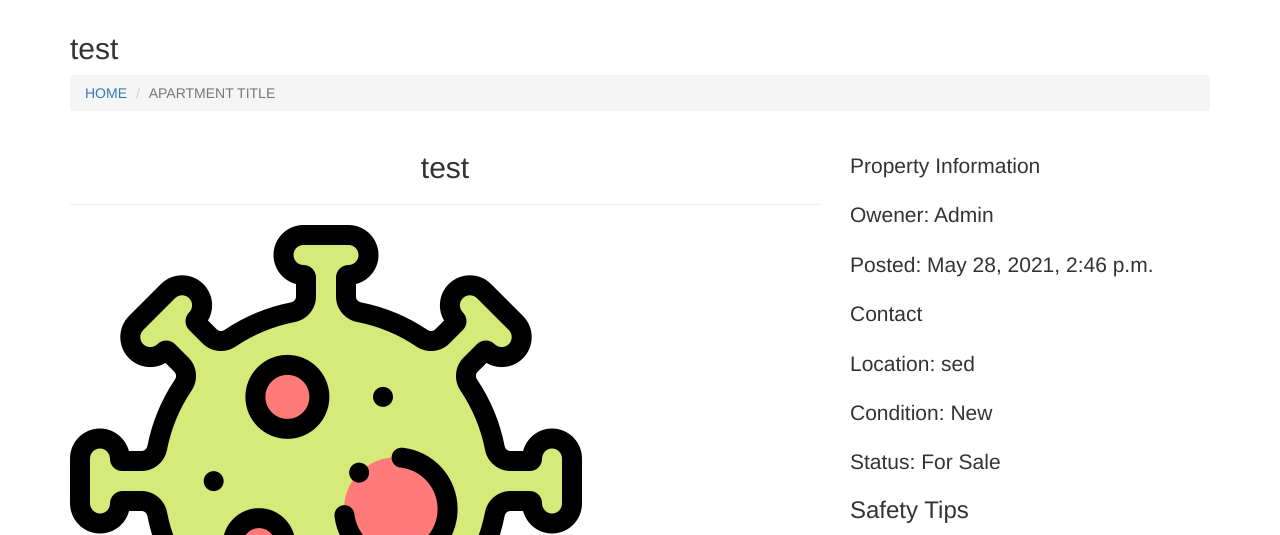
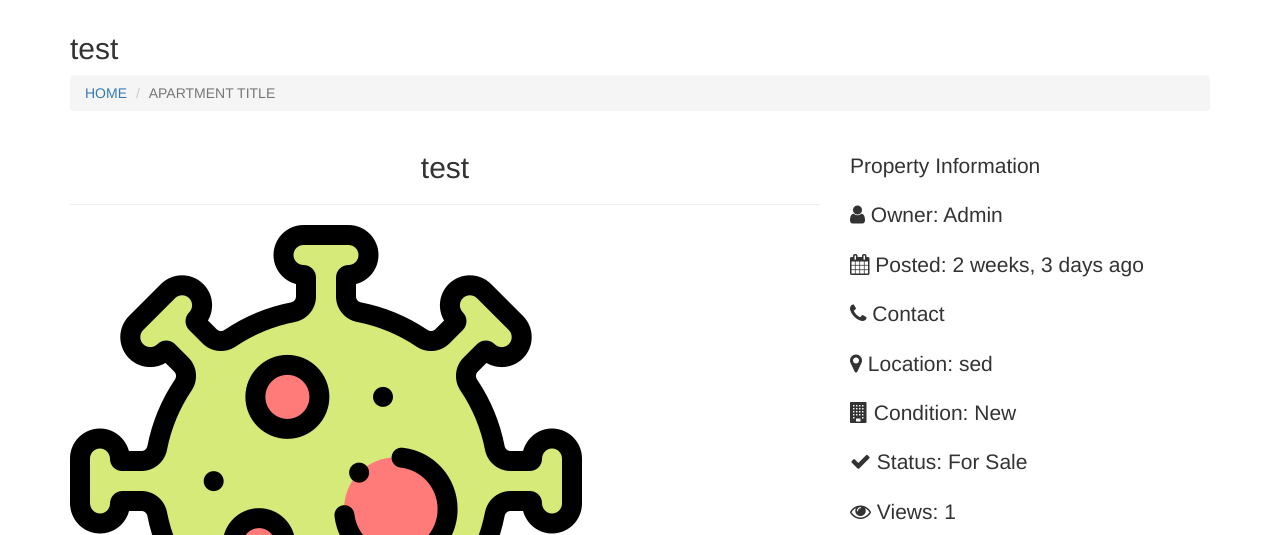
Before and after one commit to mundiakaluson/real-estate, a Django app: page /property/property_details/15/ in a window 1280 px wide. Shown: the part 120-655 px from the top of the page. Run offline with Django 3.2, Linux system fonts and the light colour scheme; a user stored in the database is signed in; data comes from the database, SQL or seed files in the repository; both versions use the stored data as it was after the commit; some libraries are stand-ins or nearby versions.

Commit message:
tracking user location

```diff
--- a/main/models.py
+++ b/main/models.py
@@ -93,3 +93,26 @@ class Property(models.Model):
     playground = models.BooleanField()
     furnished = models.BooleanField()
     parking = models.BooleanField()
+
+    def __str__(self):
+        return self.property_title
+
+class PageView(models.Model):
+    viewer = models.ForeignKey(User, on_delete=models.CASCADE)
+    property_viewed = models.ForeignKey(Property, on_delete=models.CASCADE)
+    view = models.PositiveIntegerField()
+
+class UserInformation(models.Model):
+    user = models.ForeignKey(User, on_delete=models.CASCADE)
+    city = models.CharField(max_length=64)
+    continent_code = models.CharField(max_length=64)
+    continent_name = models.CharField(max_length=64)
+    country_code = models.CharField(max_length=64)
+    country_name = models.CharField(max_length=64)
+    dma_code = models.PositiveIntegerField()
+    is_in_european_union = models.BooleanField()
+    latitude = models.IntegerField()
+    longitude = models.IntegerField()
+    postal_code = models.IntegerField()
+    region = models.CharField(max_length=8)
+    time_zone = models.CharField(max_length=64)
--- a/main/templates/main/property_details.html
+++ b/main/templates/main/property_details.html
@@ -1,5 +1,6 @@
 {% extends "base.html" %}
 {% load static %}
+{% load humanize %}
 
 {% block content %}
   <section id="aa-property-header">
@@ -143,12 +144,13 @@
             <!-- Start Single properties sidebar -->
             <div class="aa-properties-single-sidebar">
               <h2 class="lead">Property Information</h2>
-              <h6 class="lead"> Owener: {{ properties.property_owner | capfirst }}</h6>
-              <h6 class="lead"> Posted: {{ properties.property_post_date }}</h6>
-              <h6 class="lead">Contact</h6>
-              <h6 class="lead">Location: {{ properties.property_location }}</h6>
-              <h6 class="lead">Condition: {{ properties.property_condition }}</h6>
-              <h6 class="lead">Status: {{ properties.property_status }}</h6>
+              <h6 class="lead"><i class="fa fa-user" aria-hidden="true"></i> Owner: {{ properties.property_owner | capfirst }}</h6>
+              <h6 class="lead"><i class="fa fa-calendar" aria-hidden="true"></i> Posted: {{ properties.property_post_date | naturaltime }}</h6>
+              <h6 class="lead"><i class="fa fa-phone" aria-hidden="true"></i> Contact</h6>
+              <h6 class="lead"><i class="fa fa-map-marker" aria-hidden="true"></i> Location: {{ properties.property_location }}</h6>
+              <h6 class="lead"><i class="fa fa-building" aria-hidden="true"></i> Condition: {{ properties.property_condition }}</h6>
+              <h6 class="lead"><i class="fa fa-check" aria-hidden="true"></i> Status: {{ properties.property_status }}</h6>
+              <h6 class="lead"><i class="fa fa-eye" aria-hidden="true"></i> Views: {{ views }}</h6>
             <!-- Start Single properties sidebar -->
             <div class="aa-properties-single-sidebar">
               <h3>Safety Tips</h3>
--- a/main/views.py
+++ b/main/views.py
@@ -2,11 +2,19 @@ from django.shortcuts import render, redirect, get_object_or_404
 from django.contrib.auth.models import User
 from django.contrib import auth
 from .forms import PropertyForm
-from .models import Property
+from .models import Property, PageView, UserInformation
 from django.utils import timezone
 from django.core.exceptions import ValidationError
+from user_visit.models import UserVisit
+from django.contrib.gis.geoip2 import GeoIP2
 
 def home(request):
+    user_ip_address = UserVisit().remote_addr
+    location_object = GeoIP2()
+    captured_info = location_object.city(user_ip_address)
+    user_data_capture = UserInformation()
+    print(captured_info)
+
     return render(request, 'main/home.html')
 
 def properties(request):
@@ -15,7 +23,19 @@ def properties(request):
 
 def property_details(request, property_id):
     properties = get_object_or_404(Property, pk=property_id)
-    return render(request, 'main/property_details.html', {'properties': properties})
+    current_user = request.user
+    request_view = PageView.objects.filter(
+        viewer = current_user,
+        property_viewed= properties,
+    )
+    if not request_view:
+        PageView.objects.create(
+            viewer = current_user,
+            property_viewed = properties,
+            view = 1
+        )
+    views = PageView.objects.filter(property_viewed=properties).count()
+    return render(request, 'main/property_details.html', {'properties': properties, 'views': views})
 
 def register(request):
     if request.method == 'POST':
--- a/real_estate/settings.py
+++ b/real_estate/settings.py
@@ -27,6 +27,8 @@ INSTALLED_APPS = [
     'django.contrib.staticfiles',
     'main',
     'crispy_forms',
+    'user_visit',
+    'django.contrib.humanize'
 ]
 
 MIDDLEWARE = [
@@ -37,6 +39,7 @@ MIDDLEWARE = [
     'django.contrib.auth.middleware.AuthenticationMiddleware',
     'django.contrib.messages.middleware.MessageMiddleware',
     'django.middleware.clickjacking.XFrameOptionsMiddleware',
+    'user_visit.middleware.UserVisitMiddleware',
 ]
 
 ROOT_URLCONF = 'real_estate.urls'
```
Also changed, not shown: main/admin.py (+7 -1 lines), db.sqlite3, main/migrations/0015_pageview.py (added), 1 other file.
